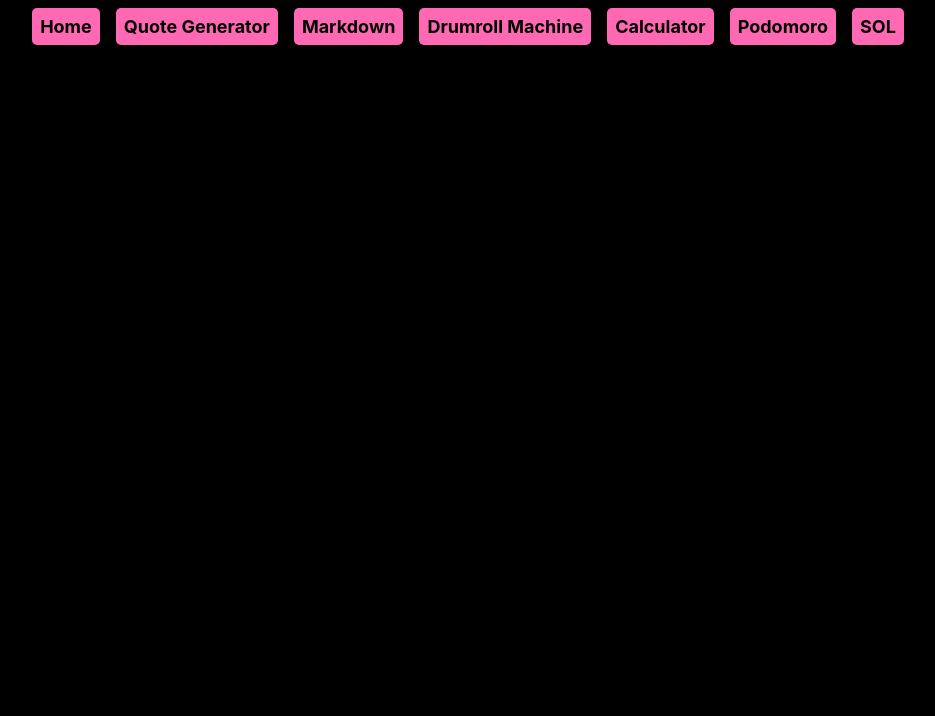
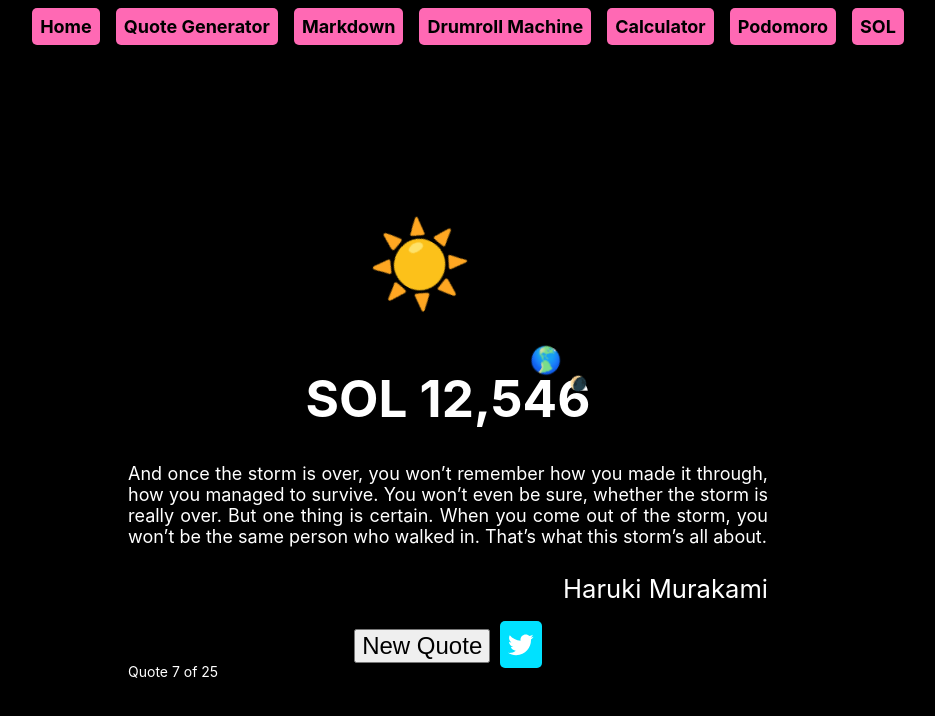
Before and after one commit to instanetk/fCCprojects, a React (Create React App) app: page / in a window 1280 px wide. Shown: the top 716 px of the page, without its empty margins (192-1127 px from the left). Built offline with nearby package versions, Linux system fonts and the light colour scheme.

Commit message:
add Home page

```diff
--- a/src/App.css
+++ b/src/App.css
@@ -49,6 +49,12 @@ nav a, a:visited {
  nav li a:hover {
    background-color: fuchsia;
  }
+
+ /* HOME PAGE */
+
+#home {
+  font-size: 2vw;
+}
 
 /* QUOTE GENERATOR COMPONENT */
 
--- a/src/App.js
+++ b/src/App.js
@@ -6,6 +6,7 @@ import {
 } from 'react-router-dom';
 import './App.css';
 import NavBar from './components/NavBar';
+import Home from './pages/Home';
 import QuoteGen from './pages/Quotes';
 import Sol from './pages/Sol';
 import MarkdownPreviwer from './pages/Markdown';
@@ -20,6 +21,7 @@ function App() {
         </div>
       <header className="App-header">
         <Switch>
+          <Route path="/" component={Home} exact/>
           <Route path="/cert/quote" component={QuoteGen} />
           <Route path="/cert/sol" component={Sol} />
           <Route path="/cert/markdown" component={MarkdownPreviwer} />
--- /dev/null
+++ b/src/pages/Home.js
@@ -0,0 +1,12 @@
+import React from 'react';
+import SolCount from '../components/solCount';
+import QuoteBox from '../components/QuoteBox';
+
+const Home = () => (
+    <div id="home">
+    <SolCount />
+    <QuoteBox />
+    </div>
+)
+
+export default Home;
```
